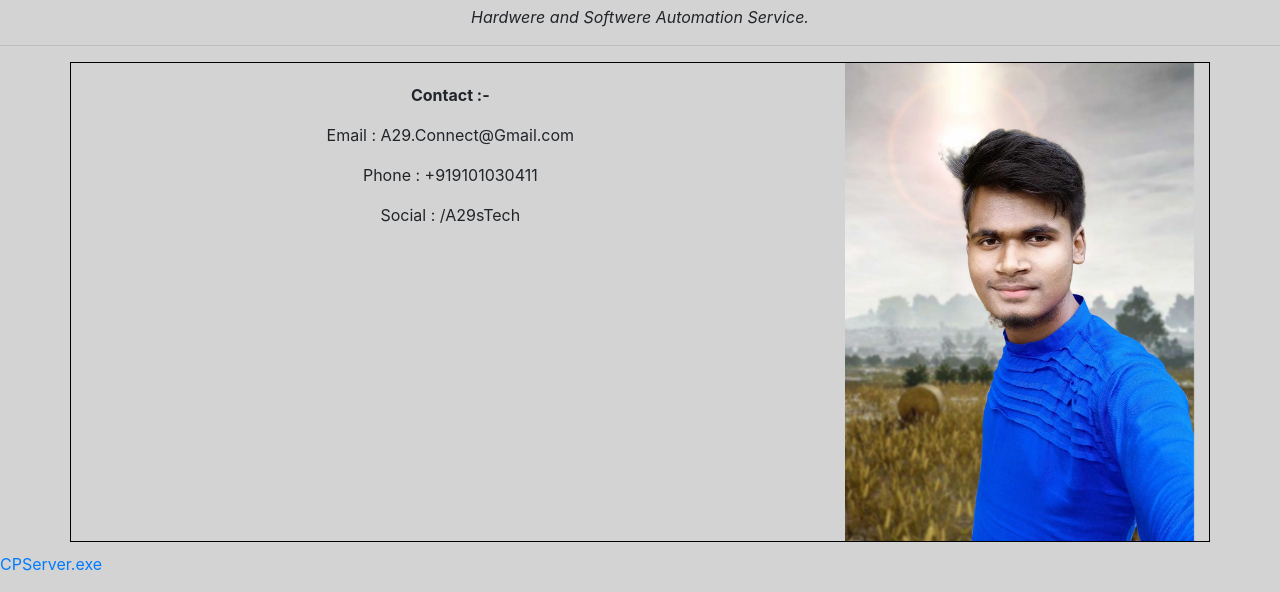
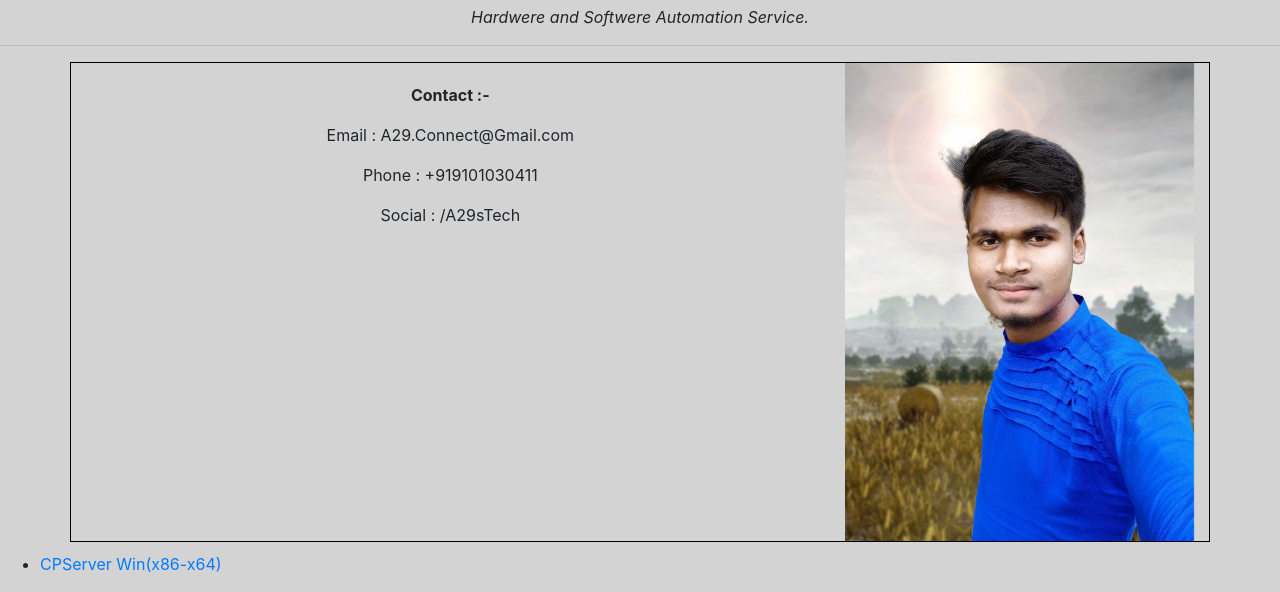
Before and after one commit to A29sTech/A29sTech.github.io, a plain HTML site: page index.html in a window 1280 px wide. Shown: the part 273-865 px from the top of the page. Drawn offline with nearby package versions, Linux system fonts and the light colour scheme.

Commit message:
URL Updated.

```diff
--- a/index.html
+++ b/index.html
@@ -77,8 +77,11 @@
 
     </div>
 </div>
-
-    <a href="https://drive.google.com/open?id=11ztLCNinNw7YSKmeXIoPFgrAU4uOtS1Q"> CPServer.exe </a>
+    <ul>
+        <li>
+            <a href="https://drive.google.com/open?id=1mAT5YoUcFPkVeKhKx2l46pmfz5Ri8-sK" > CPServer Win(x86-x64) </a>
+        </li>
+    </ul>
 
 </body>
 <script src="main.js"></script>
```
